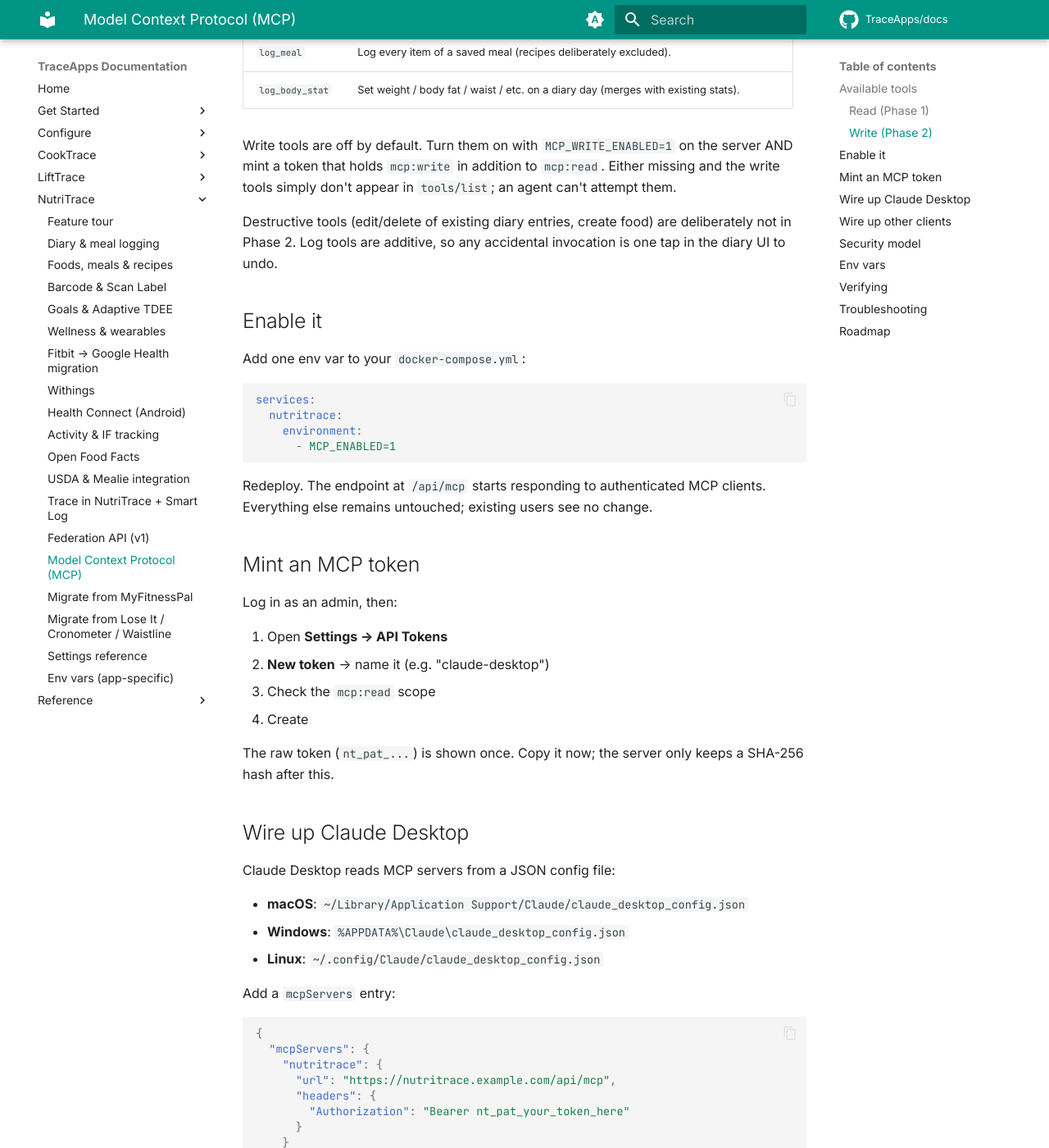
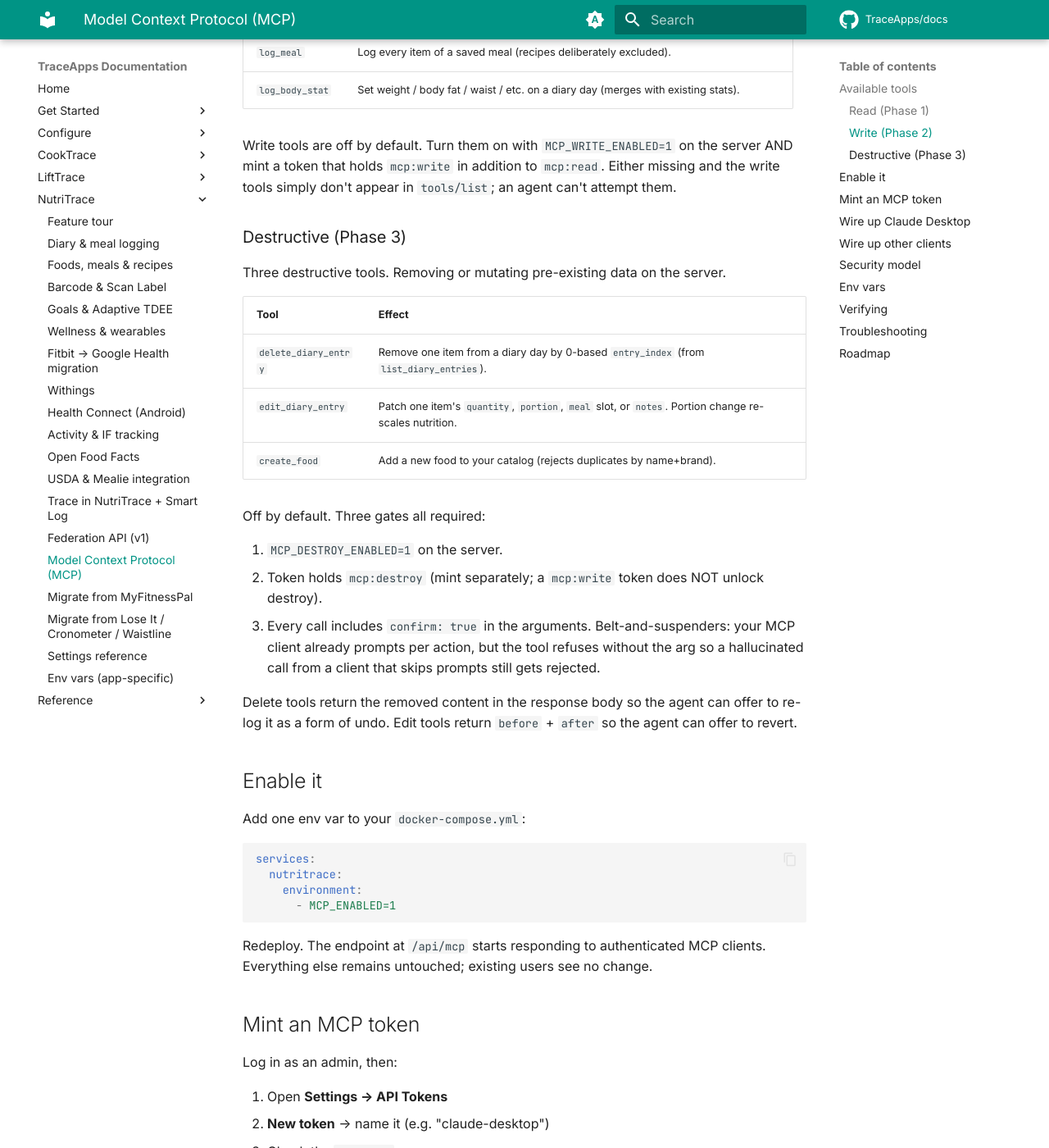
Before and after one commit to TraceApps/docs, an MkDocs documentation site: the page built from docs/nutritrace/mcp.md, in a window 1280 px wide and 1400 px high, scrolled down 1099 px. Shown: the whole window at 82% size. Built offline with MkDocs 1.6.1 and Material for MkDocs 9.7.7, drawn with Linux system fonts in a browser that asks for light colours; comment, search, counter and statistics services are not loaded; some of the changed text lies outside the part shown.

Commit message:
nutritrace: MCP Phase 3 destructive tools

````diff
--- a/docs/nutritrace/mcp.md
+++ b/docs/nutritrace/mcp.md
@@ -33,7 +33,23 @@ Four additive write tools. All show up as normal entries in the diary UI, editab
 
 Write tools are off by default. Turn them on with `MCP_WRITE_ENABLED=1` on the server AND mint a token that holds `mcp:write` in addition to `mcp:read`. Either missing and the write tools simply don't appear in `tools/list`; an agent can't attempt them.
 
-Destructive tools (edit/delete of existing diary entries, create food) are deliberately not in Phase 2. Log tools are additive, so any accidental invocation is one tap in the diary UI to undo.
+### Destructive (Phase 3)
+
+Three destructive tools. Removing or mutating pre-existing data on the server.
+
+| Tool | Effect |
+|---|---|
+| `delete_diary_entry` | Remove one item from a diary day by 0-based `entry_index` (from `list_diary_entries`). |
+| `edit_diary_entry` | Patch one item's `quantity`, `portion`, `meal` slot, or `notes`. Portion change re-scales nutrition. |
+| `create_food` | Add a new food to your catalog (rejects duplicates by name+brand). |
+
+Off by default. Three gates all required:
+
+1. `MCP_DESTROY_ENABLED=1` on the server.
+2. Token holds `mcp:destroy` (mint separately; a `mcp:write` token does NOT unlock destroy).
+3. Every call includes `confirm: true` in the arguments. Belt-and-suspenders: your MCP client already prompts per action, but the tool refuses without the arg so a hallucinated call from a client that skips prompts still gets rejected.
+
+Delete tools return the removed content in the response body so the agent can offer to re-log it as a form of undo. Edit tools return `before` + `after` so the agent can offer to revert.
 
 ## Enable it
 
@@ -107,6 +123,7 @@ The transport is standard MCP Streamable HTTP (single POST endpoint). Any client
 |---|---|---|
 | `MCP_ENABLED` | `0` | Set to `1` to expose `/api/mcp`. |
 | `MCP_WRITE_ENABLED` | `0` | Set to `1` to allow write tools (`log_food`, `log_water`, `log_meal`, `log_body_stat`) to be registered. Also requires the calling token to hold `mcp:write`. |
+| `MCP_DESTROY_ENABLED` | `0` | Set to `1` to allow destructive tools (`delete_diary_entry`, `edit_diary_entry`, `create_food`) to be registered. Also requires the calling token to hold `mcp:destroy` AND every call to include `confirm: true`. |
 | `ALLOWED_ORIGINS` | (empty) | Comma-separated list of origins that browser-based MCP clients may use. Server-to-server clients (no Origin header) always pass. Leave empty unless you're specifically using the MCP Inspector in a browser. |
 
 ## Verifying
@@ -118,7 +135,7 @@ git clone https://github.com/traceapps/nutritrace && cd nutritrace
 node scripts/mcp-smoke.mjs https://nutritrace.example.com nt_pat_your_token_here
 ```
 
-Expected output ends with `9 passed, 0 failed`. Add `--writes` to the command to also exercise the write tools (needs `mcp:write` on the token and `MCP_WRITE_ENABLED=1` on the server).
+Expected output ends with `9 passed, 0 failed`. Add `--writes` to also exercise the write tools (needs `mcp:write` + `MCP_WRITE_ENABLED=1`), and `--destroy` on top to verify the destructive tools' gate-refusal paths (needs `mcp:destroy` + `MCP_DESTROY_ENABLED=1`; the smoke script never actually deletes anything).
 
 ## Troubleshooting
 
@@ -134,8 +151,6 @@ Expected output ends with `9 passed, 0 failed`. Add `--writes` to the command to
 
 ## Roadmap
 
-**Phase 3 (planned)**: Destructive tools (`edit_diary_entry`, `delete_diary_entry`, `create_food`) behind a third opt-in and a `mcp:destroy` scope. Design tradeoff still open: reliance on client-side "allow this action?" prompts vs a server-side confirmation queue. Feedback welcome.
-
-**Later**: MCP prompts capability (guided workflows), additional read tools (weight history, body composition, recipes) as demand justifies them.
+**Later**: MCP prompts capability (guided workflows), additional read tools (weight history, body composition, recipes) as demand justifies them, and possibly `delete_diary_day` (currently blocked by tombstone-resurrection semantics; single-entry delete is the safer starting point).
 
 Feature request and progress: [issue #103](https://github.com/traceapps/nutritrace/issues/103) (thanks @javydekoning).
````
